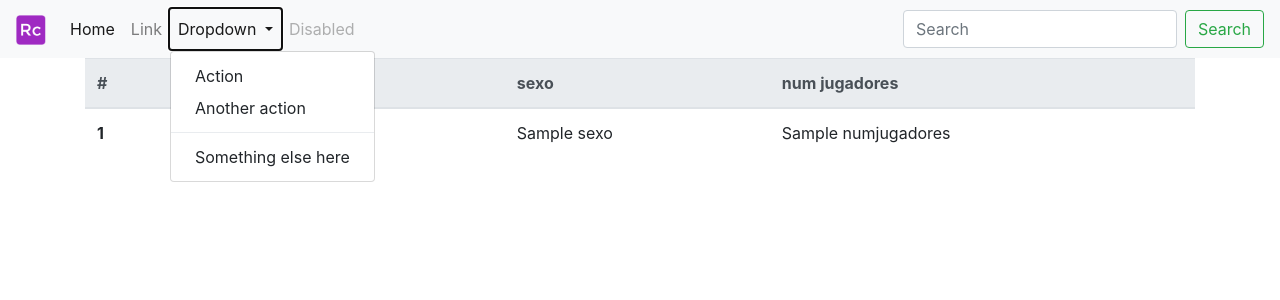
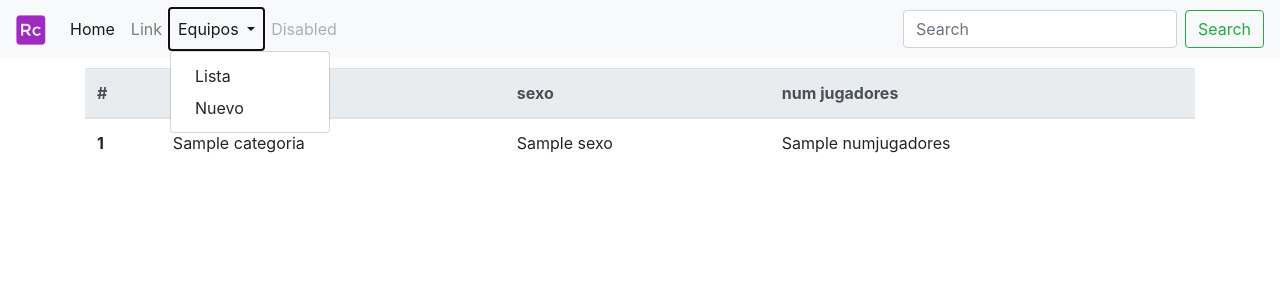
Before and after one commit to pacogomezarnal/clubBasket2, a Symfony app: template templates/equipo/lista.html.twig in a window 1280 px wide, after a click on "Equipos". Shown: the top 300 px of the page. Run offline with Twig, Linux system fonts and the light colour scheme; the template is opened without the code that fills it: most values are stand-ins (such as "Sample title", 1, 10 or a date in 2020); some libraries are stand-ins or nearby versions.

Commit message:
Formulario EQuipo nuevo

```diff
--- a/composer.json
+++ b/composer.json
@@ -11,6 +11,7 @@
         "symfony/debug-pack": "^1.0",
         "symfony/dotenv": "4.3.*",
         "symfony/flex": "^1.3.1",
+        "symfony/form": "4.3.*",
         "symfony/framework-bundle": "4.3.*",
         "symfony/maker-bundle": "^1.11",
         "symfony/orm-pack": "^1.0",
--- /dev/null
+++ b/public/css/estilos.css
@@ -0,0 +1,3 @@
+.principal{
+    padding-top: 10px;
+}
--- a/templates/base.html.twig
+++ b/templates/base.html.twig
@@ -3,6 +3,7 @@
     <head>
         <meta charset="UTF-8">
         <title>{% block title %}Welcome!{% endblock %}</title>
+        <link rel="stylesheet" href="{{ asset('css/estilos.css') }}">
         <link rel="stylesheet" href="https://stackpath.bootstrapcdn.com/bootstrap/4.3.1/css/bootstrap.min.css" integrity="sha384-ggOyR0iXCbMQv3Xipma34MD+dH/1fQ784/j6cY/iJTQUOhcWr7x9JvoRxT2MZw1T" crossorigin="anonymous">
         {% block stylesheets %}{% endblock %}
     </head>
@@ -26,13 +27,11 @@
                 </li>
                 <li class="nav-item dropdown">
                     <a class="nav-link dropdown-toggle" href="#" id="navbarDropdown" role="button" data-toggle="dropdown" aria-haspopup="true" aria-expanded="false">
-                    Dropdown
+                    Equipos
                     </a>
                     <div class="dropdown-menu" aria-labelledby="navbarDropdown">
-                    <a class="dropdown-item" href="#">Action</a>
-                    <a class="dropdown-item" href="#">Another action</a>
-                    <div class="dropdown-divider"></div>
-                    <a class="dropdown-item" href="#">Something else here</a>
+                    <a class="dropdown-item" href="{{ path('listaEquipo') }}">Lista</a>
+                    <a class="dropdown-item" href="{{ path('nuevoEquipo') }}">Nuevo</a>
                     </div>
                 </li>
                 <li class="nav-item">
@@ -45,7 +44,7 @@
                 </form>
             </div>
         </nav>
-        <div class="container">
+        <div class="container principal">
         {% block body %}{% endblock %}
         </div>
         <script src="https://code.jquery.com/jquery-3.3.1.slim.min.js" integrity="sha384-q8i/X+965DzO0rT7abK41JStQIAqVgRVzpbzo5smXKp4YfRvH+8abtTE1Pi6jizo" crossorigin="anonymous"></script>
--- /dev/null
+++ b/templates/equipo/nuevo.html.twig
@@ -0,0 +1,5 @@
+{% extends 'base.html.twig' %}
+{% block body %}
+Nuevo equipo
+{{form(form) }}
+{% endblock %}
```
Also changed, not shown: src/Controller/EquipoController.php (+9 -1 lines), src/Form/EquipoType.php (added, +21 -0 lines), 2 other files.
